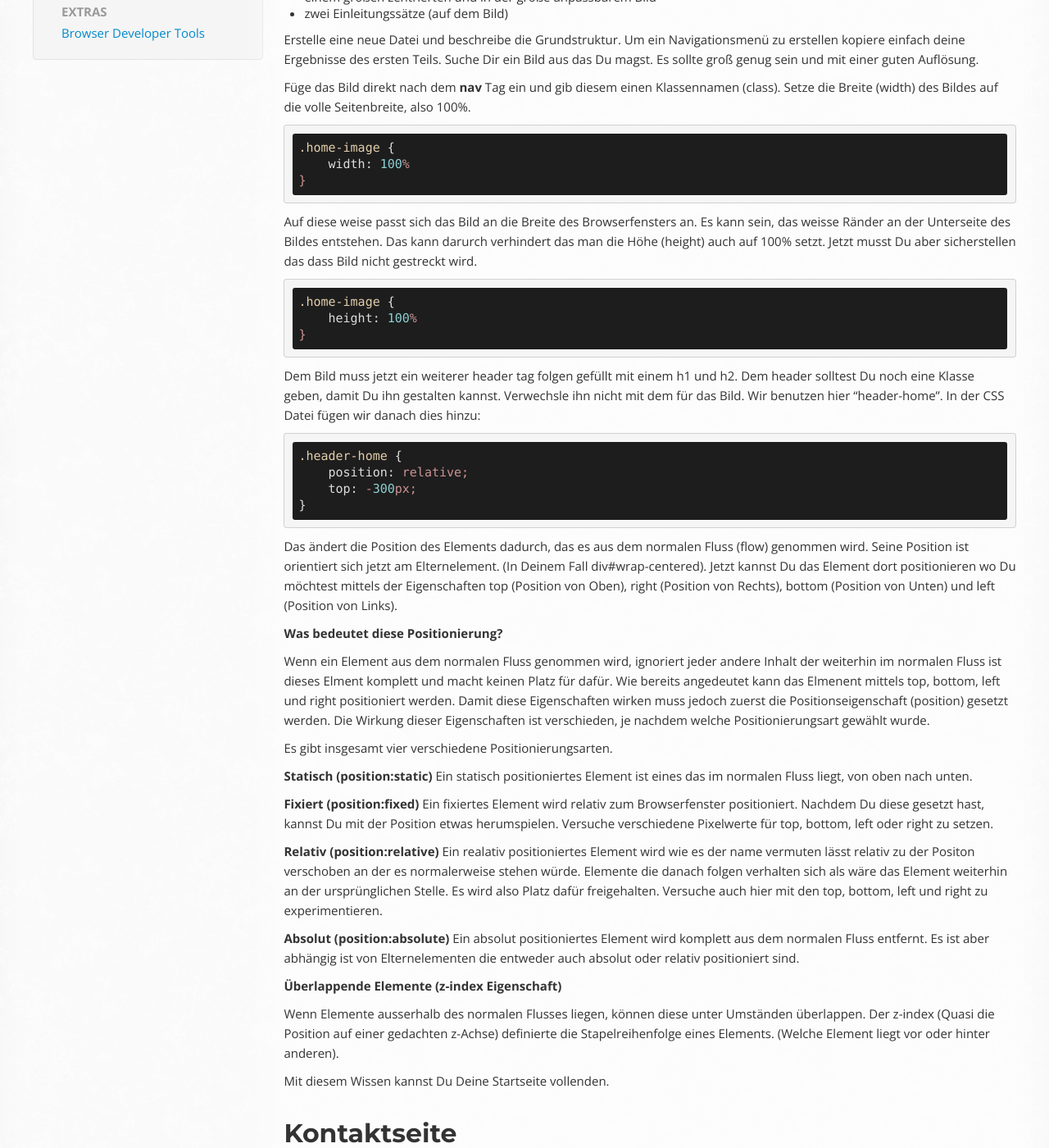
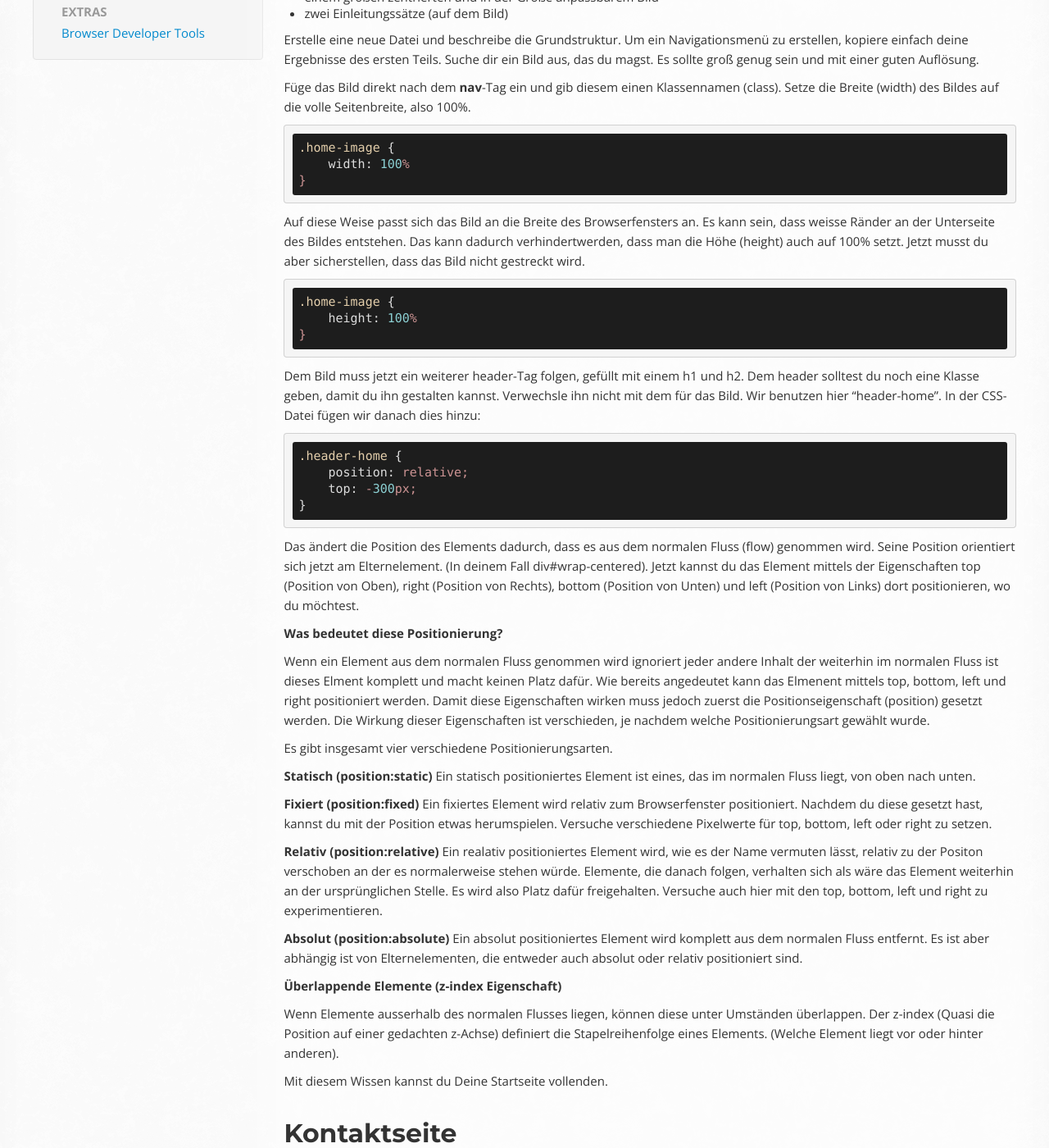
Before and after one commit to OpenTechSchool/html-css-beginners, a Jekyll site: the page built from core/portfolio-2.md, in a window 1280 px wide and 1400 px high, scrolled down 441 px. Shown: the whole window at 82% size. Built offline with Jekyll 4.4.1, drawn with Linux system fonts in a browser that asks for light colours; Markdown is read by kramdown in place of the engine named in the settings; some of the changed text lies outside the part shown.

Commit message:
update: adjusted the translation to a given style

```diff
--- a/core/portfolio-2.md
+++ b/core/portfolio-2.md
@@ -18,51 +18,51 @@ Wir beginnen mit der Startseite.
 Die Startseite besteht aus:
 
 * Navigationsmenü
-* einem großen zentrierten und in der größe anpassbarem Bild
+* einem großen zentrierten und in der Größe anpassbarem Bild
 * zwei Einleitungssätze (auf dem Bild)
 
 Erstelle eine neue Datei und beschreibe die Grundstruktur.
-Um ein Navigationsmenü zu erstellen kopiere einfach deine Ergebnisse des ersten
+Um ein Navigationsmenü zu erstellen, kopiere einfach deine Ergebnisse des ersten
 Teils.
-Suche Dir ein Bild aus das Du magst. Es sollte groß genug sein und mit einer guten
+Suche dir ein Bild aus, das du magst. Es sollte groß genug sein und mit einer guten
 Auflösung.
 
-Füge das Bild direkt nach dem **nav** Tag ein und gib diesem einen Klassennamen
+Füge das Bild direkt nach dem **nav**-Tag ein und gib diesem einen Klassennamen
 (class). Setze die Breite (width) des Bildes auf die volle Seitenbreite, also 100%.
 
     .home-image {
         width: 100%
     }
 
-Auf diese weise passt sich das Bild an die Breite des Browserfensters an.
-Es kann sein, das weisse Ränder an der Unterseite des Bildes entstehen. Das kann
-darurch verhindert das man die Höhe (height) auch auf 100% setzt. Jetzt musst Du
-aber sicherstellen das dass Bild nicht gestreckt wird.
+Auf diese Weise passt sich das Bild an die Breite des Browserfensters an.
+Es kann sein, dass weisse Ränder an der Unterseite des Bildes entstehen. Das kann
+dadurch verhindertwerden, dass man die Höhe (height) auch auf 100% setzt. Jetzt musst du
+aber sicherstellen, dass das Bild nicht gestreckt wird.
 
     .home-image {
         height: 100%
     }
 
-Dem Bild muss jetzt ein weiterer header tag folgen gefüllt mit einem h1 und h2.
-Dem header solltest Du noch eine Klasse geben, damit Du ihn gestalten kannst.
+Dem Bild muss jetzt ein weiterer header-Tag folgen, gefüllt mit einem h1 und h2.
+Dem header solltest du noch eine Klasse geben, damit du ihn gestalten kannst.
 Verwechsle ihn nicht mit dem für das Bild. Wir benutzen hier "header-home".
-In der CSS Datei fügen wir danach dies hinzu:
+In der CSS-Datei fügen wir danach dies hinzu:
 
     .header-home {
         position: relative;
         top: -300px;
     }
 
-Das ändert die Position des Elements dadurch, das es aus dem normalen Fluss (flow) genommen wird.
-Seine Position ist orientiert sich jetzt am Elternelement. (In Deinem Fall div#wrap-centered).
-Jetzt kannst Du das Element dort positionieren wo Du möchtest mittels der Eigenschaften
+Das ändert die Position des Elements dadurch, dass es aus dem normalen Fluss (flow) genommen wird.
+Seine Position orientiert sich jetzt am Elternelement. (In deinem Fall div#wrap-centered).
+Jetzt kannst du das Element mittels der Eigenschaften
 top (Position von Oben), right (Position von Rechts), bottom (Position von Unten)
-und left (Position von Links).
+und left (Position von Links) dort positionieren, wo du möchtest.
 
 **Was bedeutet diese Positionierung?**
 
-Wenn ein Element aus dem normalen Fluss genommen wird, ignoriert jeder andere Inhalt der
-weiterhin im normalen Fluss ist dieses Elment komplett und macht keinen Platz für dafür.
+Wenn ein Element aus dem normalen Fluss genommen wird ignoriert jeder andere Inhalt der
+weiterhin im normalen Fluss ist dieses Elment komplett und macht keinen Platz dafür.
 Wie bereits angedeutet kann das Elmenent mittels top, bottom, left und right positioniert werden.
 Damit diese Eigenschaften wirken muss jedoch zuerst die Positionseigenschaft (position)
 gesetzt werden. Die Wirkung dieser Eigenschaften ist verschieden, je nachdem welche
@@ -71,59 +71,59 @@ Positionierungsart gewählt wurde.
 Es gibt insgesamt vier verschiedene Positionierungsarten.
 
 **Statisch (position:static)**
-Ein statisch positioniertes Element ist eines das im normalen Fluss liegt, von oben nach unten.
+Ein statisch positioniertes Element ist eines, das im normalen Fluss liegt, von oben nach unten.
 
 **Fixiert (position:fixed)**
 Ein fixiertes Element wird relativ zum Browserfenster positioniert.
-Nachdem Du diese gesetzt hast, kannst Du mit der Position etwas herumspielen.
+Nachdem du diese gesetzt hast, kannst du mit der Position etwas herumspielen.
 Versuche verschiedene Pixelwerte für top, bottom, left oder right zu setzen.
 
 **Relativ (position:relative)**
-Ein realativ positioniertes Element wird wie es der name vermuten lässt relativ zu der
+Ein realativ positioniertes Element wird, wie es der Name vermuten lässt, relativ zu der
 Positon verschoben an der es normalerweise stehen würde.
-Elemente die danach folgen verhalten sich als wäre das Element weiterhin an der ursprünglichen
+Elemente, die danach folgen, verhalten sich als wäre das Element weiterhin an der ursprünglichen
 Stelle. Es wird also Platz dafür freigehalten.
 Versuche auch hier mit den top, bottom, left und right zu experimentieren.
 
 **Absolut (position:absolute)**
 Ein absolut positioniertes Element wird komplett aus dem normalen Fluss entfernt.
-Es ist aber abhängig ist von Elternelementen die entweder auch absolut oder relativ positioniert sind.
+Es ist aber abhängig ist von Elternelementen, die entweder auch absolut oder relativ positioniert sind.
 
 **Überlappende Elemente (z-index Eigenschaft)**
 
 Wenn Elemente ausserhalb des normalen Flusses liegen, können diese unter Umständen überlappen.
-Der z-index (Quasi die Position auf einer gedachten z-Achse) definierte die Stapelreihenfolge
+Der z-index (Quasi die Position auf einer gedachten z-Achse) definiert die Stapelreihenfolge
 eines Elements. (Welche Element liegt vor oder hinter anderen).
 
-Mit diesem Wissen kannst Du Deine Startseite vollenden.
+Mit diesem Wissen kannst du Deine Startseite vollenden.
 
 ## Kontaktseite
-Zeit die Kontaktseite anzugehen.
+Zeit, um die Kontaktseite anzugehen.
 
 **Das Ziel**
 
 Erstelle eine Seite mit:
-* einem kleinen Absatz über Dich selbst
-* Einige Links über die Du erreicht werden kannst
+* einem kleinen Absatz über dich selbst
+* Einige Links über die du erreicht werden kannst
 
-Die Kontaktseite wird die gleich Struktur haben wie die Seite zuvor.
+Die Kontaktseite wird die gleiche Struktur haben, wie die Seite zuvor.
 Kopiere einfach die Datei und bennene sie in `kontakt.html` um.
 
-Entferne dann alles aus dem `#wrap-centered` *div* tag, denn dort sollen jetzt die
+Entferne dann alles aus dem `#wrap-centered` *div*-Tag, denn dort sollen jetzt die
 Inhalte der der Kontaktseite stehen.
 
-Füge einen Absatz hinzu und erzählen dem Besucher wer Du bist. Dafür eignet sich der
-`<p></p>`tag.
+Füge einen Absatz hinzu und erzähle dem Besucher, wer du bist. Dafür eignet sich der
+`<p></p>`-Tag.
 
-Innerhalb dieses tags kannst Du den Text hinzufügen, der sichtbar sein soll.
+Innerhalb dieses Tags kannst du den Text hinzufügen, der sichtbar sein soll.
 
 Zum Beispiel: `<p>Hallo ich bin Doctor Who. Ich freue mich von Dir zu hören.</p>`
 
-Um einen Zeilenumbruch nach dem ersten Satz zu erzwingen kannst Du `<br/>` verwenden.
-Vielleicht möchtest Du Deinen namen auch noch *kursiv* darstellen: `<i>Doctor Who</i>`.
+Um einen Zeilenumbruch nach dem ersten Satz zu erzwingen kannst du `<br/>` verwenden.
+Vielleicht möchtest du deinen Namen auch noch *kursiv* darstellen: `<i>Doctor Who</i>`.
 
-Wenn Du den Absatz noch weiter gestalten willst, solltest Du dies über die CSS Datei tun.
-Mittels einer Klasse am Abasatz `<p class="contact-info">` kannst Du in der CSS Datei
+Wenn du den Absatz noch weiter gestalten willst, solltest du dies über die CSS-Datei tun.
+Mittels einer Klasse am Absatz `<p class="contact-info">` kannst du in der CSS-Datei
 die Textgestaltung anpassen:
 
     .contact-intro {
@@ -133,21 +133,21 @@ die Textgestaltung anpassen:
     }
 
 Das reicht vorerst als kurze Vorstellung. Es geht weiter mit den Links über die Besucher
-Deiner Seite dich erreichen können.
+deiner Seite dich erreichen können.
 
-Füge eine Liste für die verschiedenen Kontaktwege ein mit dem `<ul> </ul>` tag (ul steht für ungeordnete Liste) und versehe auch diese mit einer Klasse `<ul class="contact-links">` um eine spätere Gestaltung zu ermöglichen.
+Füge eine Liste für die verschiedenen Kontaktwege ein mit dem `<ul> </ul>`-Tag (ul steht für ungeordnete Liste) und versehe auch diese mit einer Klasse `<ul class="contact-links">` um eine spätere Gestaltung zu ermöglichen.
 
 Sagen wir also es sollen Links zu eMail, Twitter, Facebook und Github erscheinen.
-Hierzu füge vier Listenelemente, also `<li></li>` tags zwischen den ul tag ein.
+Hierzu füge vier Listenelemente, also `<li></li>`-Tags zwischen den `ul`-Tag ein.
 
-Schreibe in jedes dieser Elemente einen Link Tag ein auf den der Besucher klicken kann.
-Diese sollten in etwa so aussehen `<a href="#"> </a>`. Das `href` Attribut kannst Du vorerst so belassen. Wir sorgen später dafür das diese Links auch funktionieren.
+Schreibe in jedes dieser Elemente einen Link-Tag ein, auf den der Besucher klicken kann.
+Diese sollten in etwa so aussehen `<a href="#"> </a>`. Das `href`-Attribut kannst du vorerst so belassen. Wir sorgen später dafür, dass diese Links auch funktionieren.
 
-Prinzipiell kannst Du alles als Link benutzen. Ein Button, ein Bild, oder normalen Text.
+Prinzipiell kannst du alles als Link benutzen. Einen Button, ein Bild, oder normalen Text.
 
-Lass uns die Links vorerst etwas aufpeppen indem wir diese um den ersten Buchstaben des Textes setzen und jedem Link ein paar Klassen vergeben.
-`contact-link` für die Eigenschaften die alle Links gemeinsam haben und für die anderen einzigartige (`email`, `twitter`, `facebook`, `github`).
-Dadurch solltest Du zu folgendem Ergebnis gelangen:
+Lass uns die Links vorerst etwas aufpeppen, indem wir diese um den ersten Buchstaben des Textes setzen und jedem Link ein paar Klassen vergeben.
+`contact-link` für die Eigenschaften, die alle Links gemeinsam haben und für die anderen setzen wir einzigartige (`email`, `twitter`, `facebook`, `github`).
+Dadurch solltest du zu folgendem Ergebnis gelangen:
 
     <ul class="contact-links">
         <li><a href="#" class="contact-link email">e</a>mail</li>
@@ -156,7 +156,7 @@ Dadurch solltest Du zu folgendem Ergebnis gelangen:
         <li><a href="#" class="contact-link github">g</a>ithub</li>
     </ul>
 
-Wenn Du möchtest kannst Du das `#` Zeichen oben bereits durch die URL Deines Kontos ersetzen.
+Wenn du möchtest kannst du das `#`-Zeichen oben bereits durch die URL deines Kontos ersetzen.
 
 **Zeit die Links mit CSS zu gestalten:**
 
```
Also changed, not shown: other parts of core/portfolio-2.md (+24 -24 lines).
